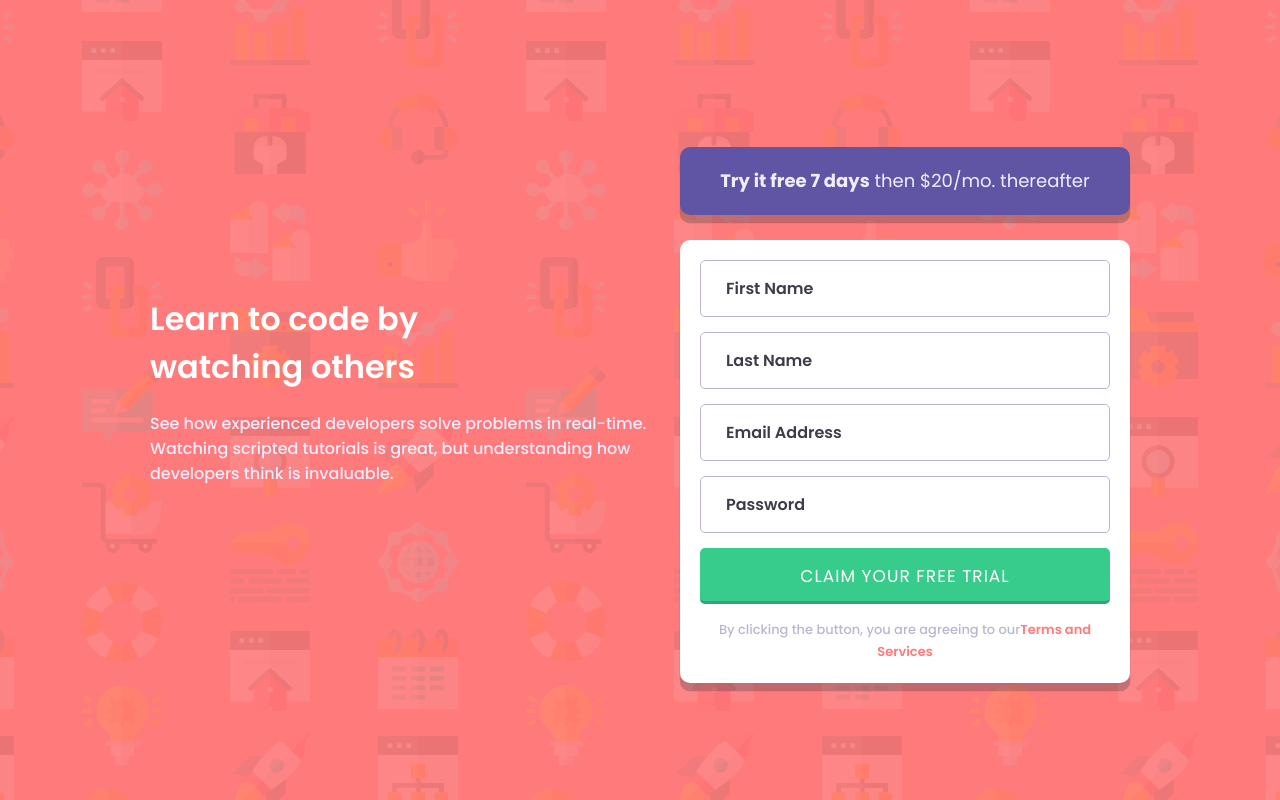
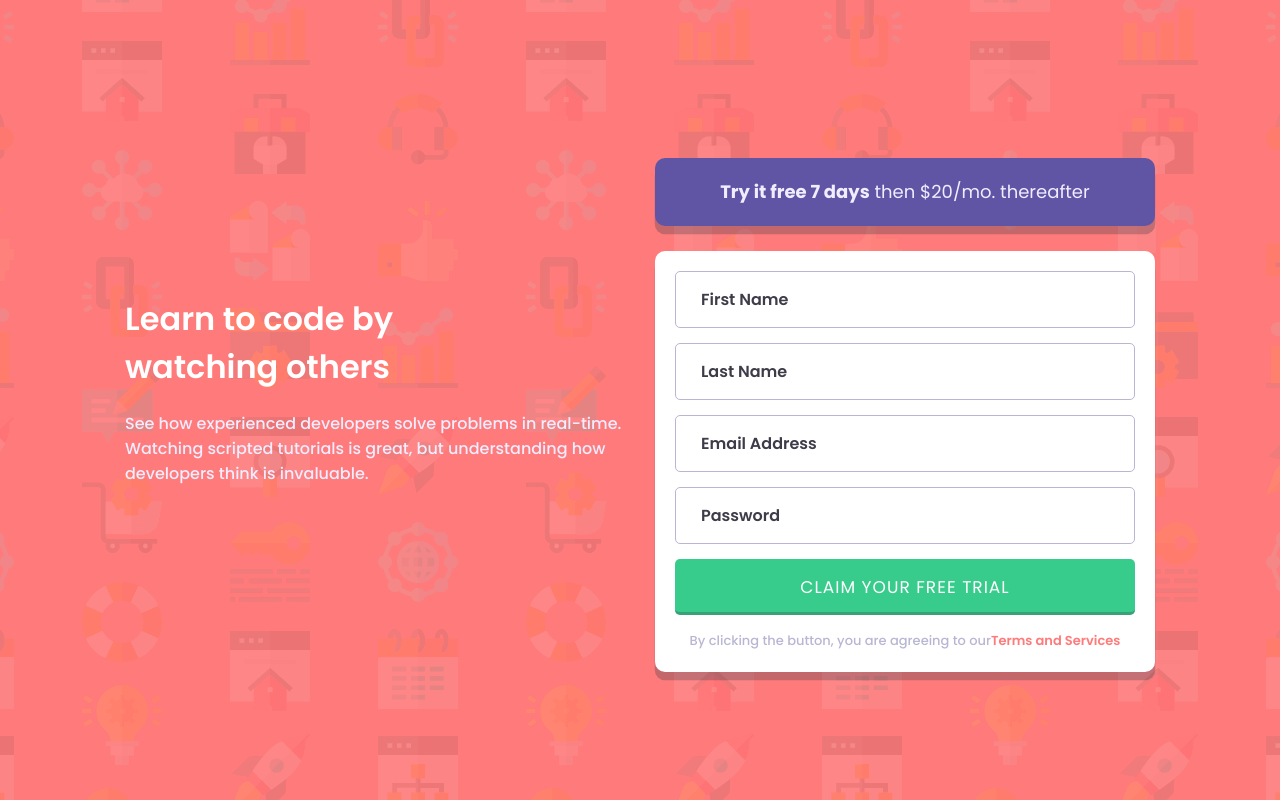
Before and after one commit to eddybpro/intro-comp-with-sign-up-form, a React (Vite) app: page / in a window 1280 px wide. Built offline with nearby package versions, Linux system fonts and the light colour scheme.

Commit message:
third commit

```diff
--- a/src/App.css
+++ b/src/App.css
@@ -129,6 +129,7 @@ main {
 
 .FormBox-Form > label.error > input {
   border-color: var(--color-site-1);
+  color: var(--color-site-1);
 }
 
 .FormBox-Form > label > input::placeholder {
@@ -182,6 +183,18 @@ main {
   font-weight: 600;
 }
 
+@media screen and (max-width: 300px) {
+  .FormBox-Form-Btn {
+    padding: 1.5rem 0.5rem;
+  }
+}
+
+@media screen and (min-width: 480px) {
+  main {
+    max-width: 35rem;
+  }
+}
+
 @media screen and (min-width: 768px) {
   #root {
     width: 100%;
@@ -196,10 +209,9 @@ main {
     padding: 2rem 0;
   }
   main {
-    max-width: 110rem;
     display: grid;
-    grid-template-columns: 50rem 45rem;
-    gap: 3rem;
+    grid-template-columns: 1fr 1fr;
+    gap: 2rem;
     align-items: center;
     justify-content: center;
   }
@@ -212,3 +224,14 @@ main {
     width: 35rem;
   }
 }
+
+@media screen and (min-width: 1040px) {
+  main {
+    max-width: 115rem;
+    display: grid;
+    grid-template-columns: 50rem 50rem;
+    gap: 3rem;
+    align-items: center;
+    justify-content: center;
+  }
+}
```
